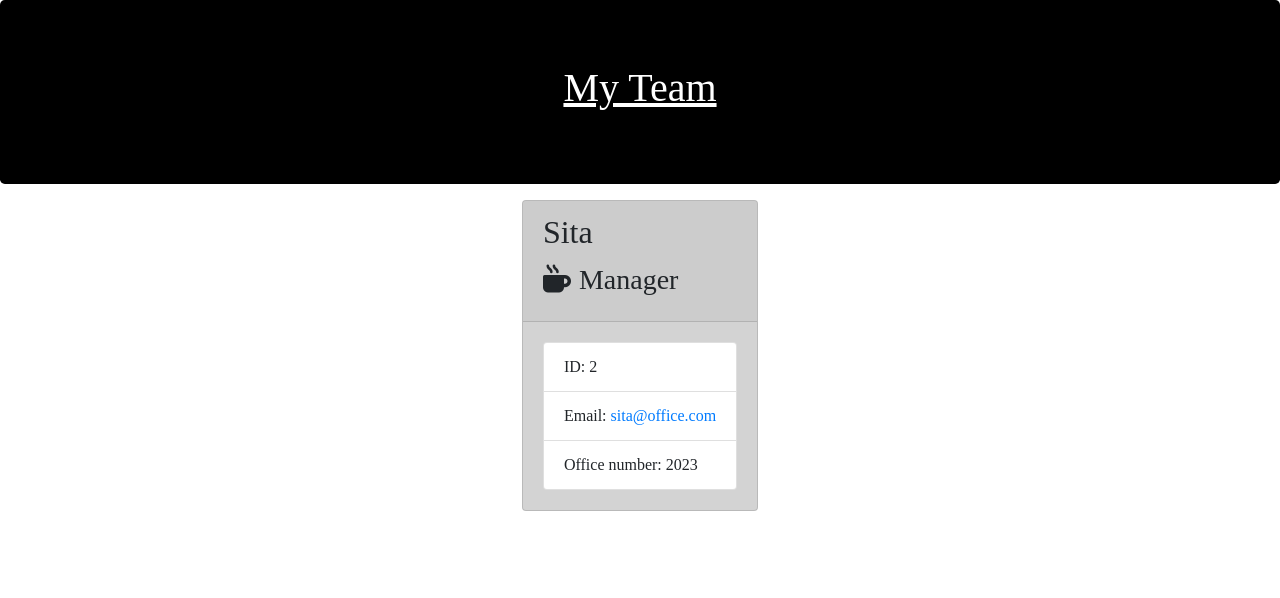
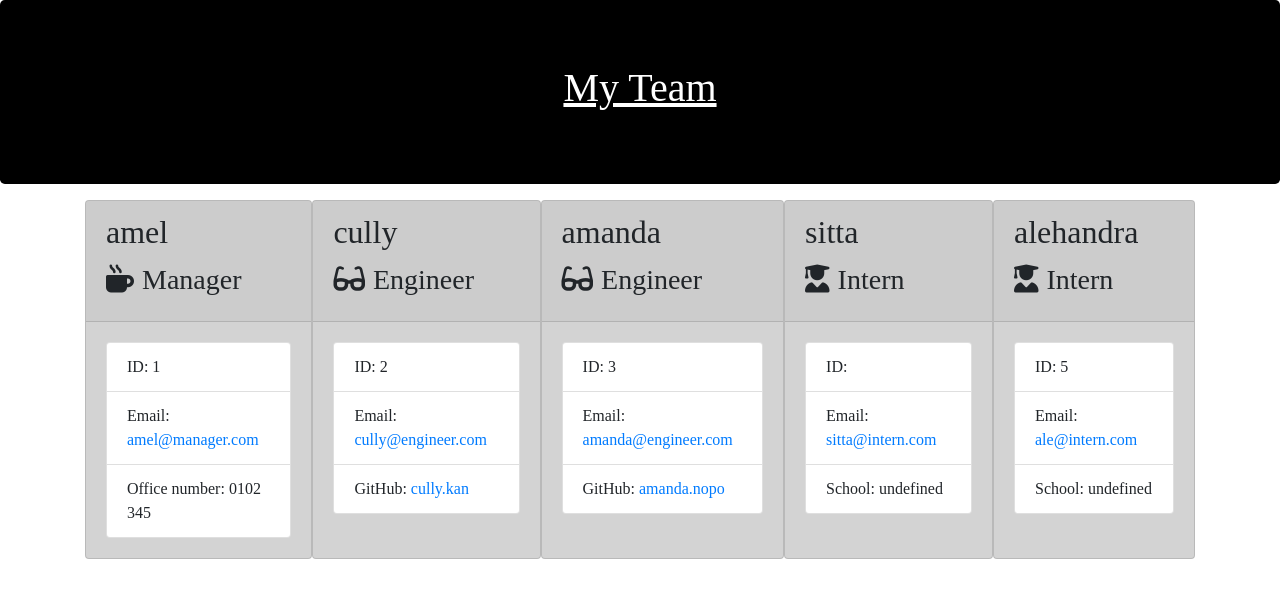
Before and after one commit to noeamelya/team_profile_gen, a website: page output/team.html in a window 1280 px wide. Drawn offline with nearby package versions, Linux system fonts and the light colour scheme.

Commit message:
add style css

```diff
--- a/output/team.html
+++ b/output/team.html
@@ -27,17 +27,73 @@
 
         <div class="card employee-card">
         <div class="card-header">
-            <h2 class="card-title">Sita</h2>
+            <h2 class="card-title">amel</h2>
             <h3 class="card-title"><i class="fas fa-mug-hot mr-2"></i>Manager</h3>
         </div>
         <div class="card-body">
             <ul class="list-group">
-                <li class="list-group-item">ID: 2</li>
-                <li class="list-group-item">Email: <a href="mailto:sita@office.com">sita@office.com</a></li>
-                <li class="list-group-item">Office number: 2023</li>
+                <li class="list-group-item">ID: 1</li>
+                <li class="list-group-item">Email: <a href="mailto:amel@manager.com">amel@manager.com</a></li>
+                <li class="list-group-item">Office number: 0102 345</li>
             </ul>
         </div>
     </div>
+
+        <div class="card employee-card">
+    <div class="card-header">
+        <h2 class="card-title">cully</h2>
+        <h3 class="card-title"><i class="fas fa-glasses mr-2"></i>Engineer</h3>
+    </div>
+    <div class="card-body">
+        <ul class="list-group">
+            <li class="list-group-item">ID: 2</li>
+            <li class="list-group-item">Email: <a href="mailto:cully@engineer.com">cully@engineer.com</a></li>
+            <li class="list-group-item">GitHub: <a href="https://github.com/cully.kan" target="_blank" rel="noopener noreferrer">cully.kan</a></li>
+        </ul>
+    </div>
+</div>
+
+        <div class="card employee-card">
+    <div class="card-header">
+        <h2 class="card-title">amanda</h2>
+        <h3 class="card-title"><i class="fas fa-glasses mr-2"></i>Engineer</h3>
+    </div>
+    <div class="card-body">
+        <ul class="list-group">
+            <li class="list-group-item">ID: 3</li>
+            <li class="list-group-item">Email: <a href="mailto:amanda@engineer.com">amanda@engineer.com</a></li>
+            <li class="list-group-item">GitHub: <a href="https://github.com/amanda.nopo" target="_blank" rel="noopener noreferrer">amanda.nopo</a></li>
+        </ul>
+    </div>
+</div>
+
+        <div class="card employee-card">
+    <div class="card-header">
+        <h2 class="card-title">sitta</h2>
+        <h3 class="card-title"><i class="fas fa-user-graduate mr-2"></i>Intern</h3>
+    </div>
+    <div class="card-body">
+        <ul class="list-group">
+            <li class="list-group-item">ID: </li>
+            <li class="list-group-item">Email: <a href="mailto:sitta@intern.com">sitta@intern.com</a></li>
+            <li class="list-group-item">School: undefined</li>
+        </ul>
+    </div>
+</div>
+
+        <div class="card employee-card">
+    <div class="card-header">
+        <h2 class="card-title">alehandra</h2>
+        <h3 class="card-title"><i class="fas fa-user-graduate mr-2"></i>Intern</h3>
+    </div>
+    <div class="card-body">
+        <ul class="list-group">
+            <li class="list-group-item">ID: 5</li>
+            <li class="list-group-item">Email: <a href="mailto:ale@intern.com">ale@intern.com</a></li>
+            <li class="list-group-item">School: undefined</li>
+        </ul>
+    </div>
+</div>
 
             </div>
         </div>
```
